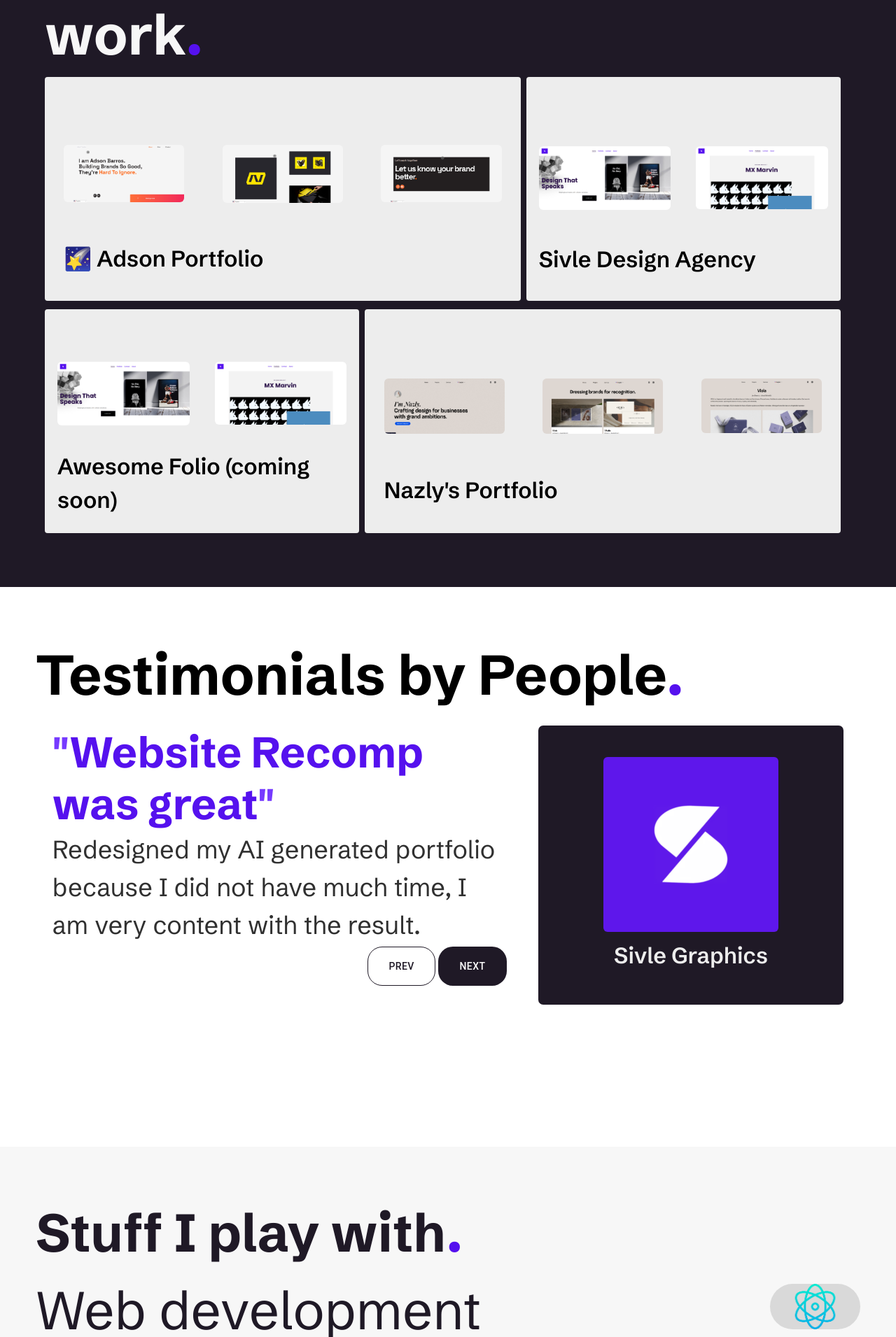
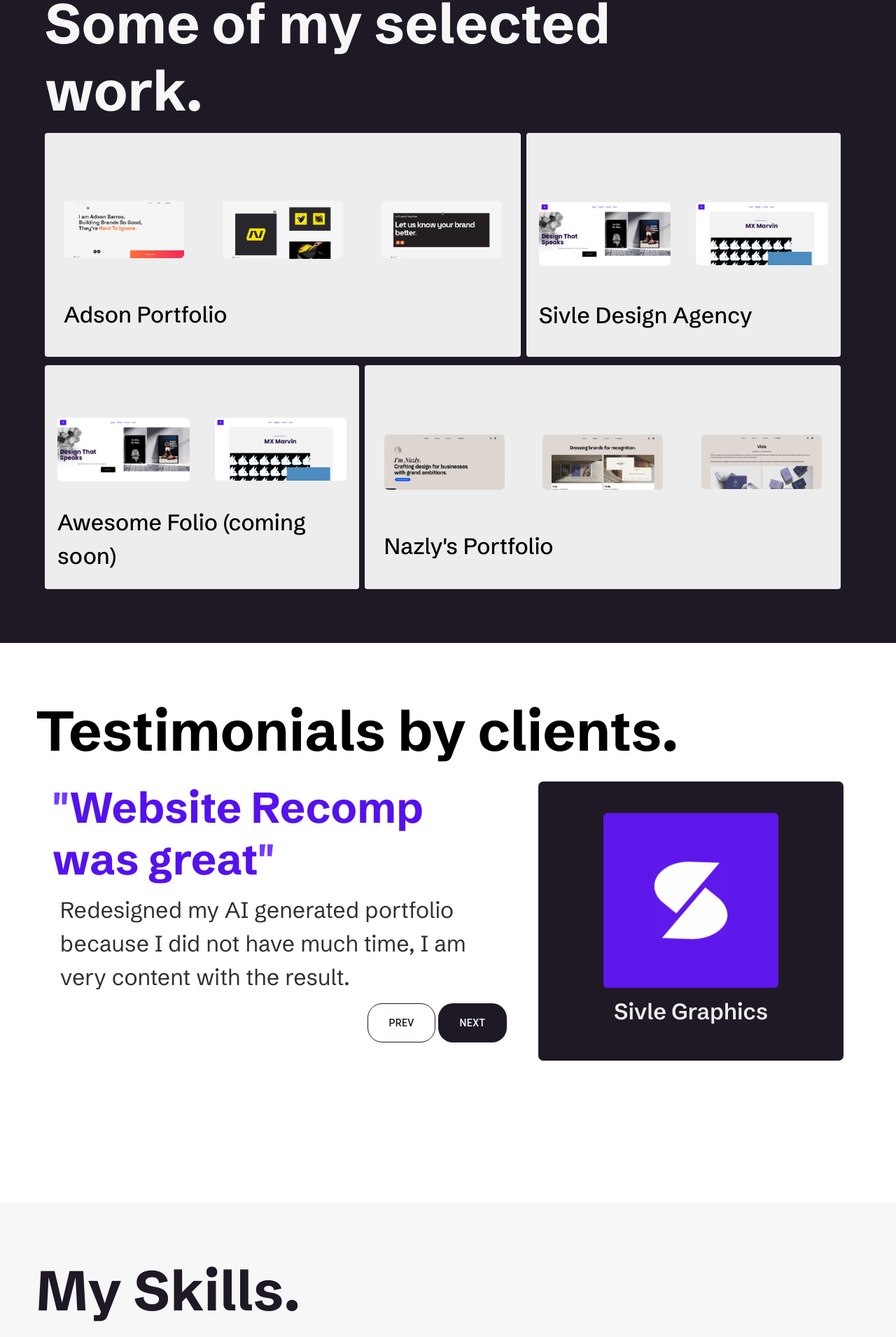
Before and after one commit to TirthJoshi19/cattofolio, a Next.js app: page / in a window 1280 px wide. Shown: the part 889-2800 px from the top of the page at 70% size. Built offline with nearby package versions, Linux system fonts and the light colour scheme; some icons are missing.

Commit message:
minor changes

```diff
--- a/src/app/components/Contact/Contact.jsx
+++ b/src/app/components/Contact/Contact.jsx
@@ -13,7 +13,7 @@ const Contact = () => {
       <div className={styles.contactheading}>
         <ContactHeading />
         <SubHead text={'Say meow'} className={styles.contacthello}/>
-        <p className={styles.emailp}>Email: tirth.work19@gmail.com</p>
+        <p className={styles.emailp}>Email: tirth.work1902@gmail.com</p>
         <Socials />
       </div>
       <div className={styles.contactformdiv}>
@@ -57,7 +57,7 @@ const Form = ()=> {
 const Cattoprofile = ()=> {
   return (
     <div className="text-center">
-      <Image src={'/assets/s.jpg'} width={350} height={350} alt='coolcat' className='rounded-full border-4 border-white'/>
+      <Image src={'/assets/tirth7.png'} width={350} height={350} alt='coolcat' className='rounded-full border-4 border-white'/>
       <h2>Tirth Joshi</h2>
     </div>
   )
--- a/src/app/components/Hero/Hero.module.css
+++ b/src/app/components/Hero/Hero.module.css
@@ -1,5 +1,5 @@
 .main {
-    min-height: 90vh;
+    min-height: 100vh;
     background-color: var(--main);
     display: flex;
     margin-top: 3%;
--- a/src/app/components/Testimonials/Testimonials.jsx
+++ b/src/app/components/Testimonials/Testimonials.jsx
@@ -18,21 +18,21 @@ const Testimonials = () => {
   },
   {
     name: 'Adson Barros',
-    text: 'Designed a very beautiful website for me, it showcases my work well & looks pretty.',
+    text: 'Designed a very beautiful website for me, it showcases my work well & looks pretty. Now it will be useful for attracting more clients.',
     index: 1,
     pic: '/assets/Adson.jpg',
     highlight: 'Made a great portfolio'
   },
   {
     name: 'Elike Solutions',
-    text: 'Developed an awesome website for me which helps me sell my kitchenware products',
+    text: 'Fixed the issues I had on my website, also provided a solution for presenting dynamic pricing',
     index: 2,
     pic: '/assets/Elike Solutions.png',
     highlight: 'Fixed Issues I had',
   },
   {
     name: 'Tyler Bach',
-    text: 'Developed an awesome website for me which helps me sell my kitchenware products',
+    text: 'Developed an E-commerce website for me to sell my merchandise. The development was pretty quick and seemless.',
     index: 3,
     pic: '/assets/tyler-500.png',
     highlight: 'I am impressed by the work',
@@ -41,7 +41,7 @@ const Testimonials = () => {
 
   return (
     <div className={styles.testimonialmain}>
-      <SubHead text={'Testimonials by People'} spanClass={'purplespan'}/>
+      <SubHead text={'Testimonials by clients'} spanClass={'purplespan'}/>
 
       <Testimonial highlight={testimonialData[testimonial].highlight} text={testimonialData[testimonial].text} image={testimonialData[testimonial].pic} testimonial={testimonial} setTestimonial={setTestimonial} name={testimonialData[testimonial].name}/>
     </div>
--- a/src/app/components/Testimonials/Testimonials.module.css
+++ b/src/app/components/Testimonials/Testimonials.module.css
@@ -28,8 +28,9 @@
 }
 
 .testimonialText p {
-    font-size: 2.25rem;
+    font-size: 2rem;
     color: #303030;
+    padding: 11px;
 }
 
 .testimonialImage {
--- a/src/app/components/Work/Work.jsx
+++ b/src/app/components/Work/Work.jsx
@@ -34,11 +34,11 @@ const Project = () => {
     <>
       <div className={styles.group1}>
         <div className={styles.wp}>
-            <ViewButton url={'https://www.adsonbarros.great-site.net'}/>
+            <ViewButton url={''}/>
           <div className={styles.imgcont}>
             <Images images={imagesForG1} />
           </div>
-          <ProjectHeading text={'🌠 Adson Portfolio'}/>
+          <ProjectHeading text={'Adson Portfolio'}/>
         </div>
         <div className={styles.wp}>
 
@@ -52,14 +52,14 @@ const Project = () => {
       </div>
       <div className={styles.group2}>
         <div className={styles.wp}>
-             <ViewButton />
+             <ViewButton url={''}/>
           <div className={styles.imgcont}>
             <Images images={imagesForG2} />
           </div>
           <ProjectHeading text={'Awesome Folio (coming soon)'}/>
         </div>
         <div className={styles.wp}>
-             <ViewButton url={'https://www.nazly-design.com'}/>
+             <ViewButton url={''}/>
           <div className={styles.imgcont}>
             <Images images={imagesForG3} />
           </div>
--- a/src/app/components/skills/Skills.jsx
+++ b/src/app/components/skills/Skills.jsx
@@ -6,7 +6,7 @@ const Skills = () => {
   const skillsArr = [{name: 'Web development', icon: '/assets/react.png'}, {name: 'Design', icon: '/assets/design.png'}, {name: 'Programming', icon: '/assets/code.png'}, {name: 'WordPress', icon: '/assets/wpress.png'}]
   return (
     <div className={styles.skillsmain}>
-      <SubHead text={'Stuff I play with'} spanClass={'purplespan'}/>
+      <SubHead text={'My Skills'} spanClass={''}/>
       {skillsArr.map((skill, index)=> {
         return <Skill name={skill.name} key={index} icon={skill.icon}/>
       })}
@@ -16,7 +16,7 @@ const Skills = () => {
 
 const Skill = ({name, icon})=> {
   return <div className={styles.skill}>
-    <h2>{name}</h2>
+    <h3>{name}</h3>
     <Icon icon={icon} mobileHidden={true} desktopHidden={false} tabletHidden={false}/>
   </div>
 }
--- a/src/app/components/skills/Skills.module.css
+++ b/src/app/components/skills/Skills.module.css
@@ -9,7 +9,7 @@
 
 }
 
-.skillsmain h2 {
+.skillsmain h3 {
     width: 80%;
     font-size: 4.75rem;
     line-height: 120%;
@@ -30,14 +30,14 @@
     .skill h2 {
         font-size: 1.875rem;
     }
-    .skillsmain h2 {
+    .skillsmain h3 {
         font-size: 3.2rem !important;
     }
 
 }
 
 @media screen and (min-width: 600px) and (max-width: 1024px) and (orientation: portrait) {
-    .skill h2 {
+    .skill h3 {
         font-size: 4.25rem;
     }
 }
--- a/src/app/globals.css
+++ b/src/app/globals.css
@@ -46,7 +46,7 @@ body {
 }
 
 .purplespan {
-  color: var(--main);
+  /* color: var(--main); */
 }
 
 .darkspan {
--- a/src/app/utils/headings.jsx
+++ b/src/app/utils/headings.jsx
@@ -6,10 +6,10 @@ const MainHead = () => {
   return (
     <div className={styles.mainheadWide}>
       <div className={styles.icontextcontainer}>
-        <h1>I am Catto </h1> <Icon mobileHidden={true} icon={'/assets/paw (2).png'} tabletHidden={true}/>
+        <h1>I am substark </h1> <Icon mobileHidden={true} icon={'/assets/paw (2).png'} tabletHidden={true}/>
 
       </div>
-      I love building awesome stuff for people.
+      I build digital solutions for brands.
       <Icon icon={'/assets/paw (2).png'} mobileHidden={false} desktopHidden={true}/>
     </div>
   )
--- a/src/app/utils/utils.module.css
+++ b/src/app/utils/utils.module.css
@@ -14,6 +14,7 @@
     display: flex;
     justify-content: center;
     align-items: center;
+    margin-top: 10px;
 }
 
 .icontextcontainer {
@@ -29,7 +30,7 @@
 .projecthead {
     padding-left: 4%;
     padding-top: 2%;
-    font-weight: 600;
+    font-weight: 500;
     font-size: 2rem;
     color: var(--secondary-dark);
 }
```
Also changed, not shown: public/assets/tirth7.png (added).
